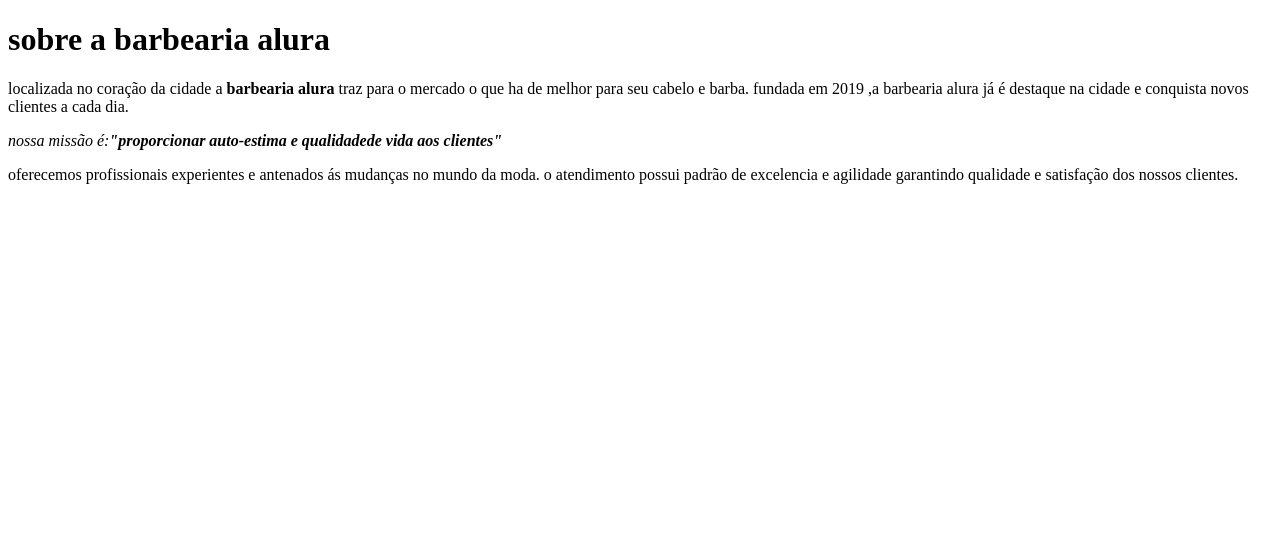
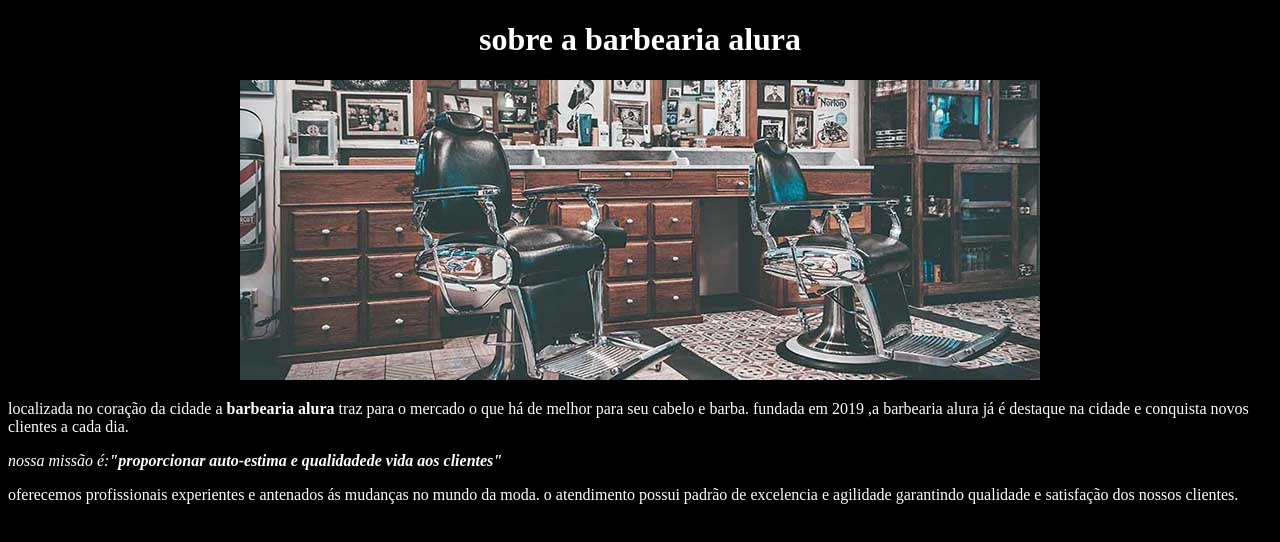
Before and after one commit to AnajuliaIrenio1A/projetohtmlana1a, a plain HTML site: page index.html in a window 1280 px wide. Drawn offline with Linux system fonts and the light colour scheme.

Commit message:
aula31/10

```diff
--- a/index.html
+++ b/index.html
@@ -4,11 +4,15 @@
     <meta charset="UTF-8">
     <meta name="viewport" content="width=device-width, initial-scale=1.0">
     <title>barbearia alura</title>
+    <link rel="stylesheet" href="style.css">
 </head>
 <body>
 <h1>sobre a barbearia alura</h1>
+<div class="imagem-banner">
+<img src="banner.jpg" alt="">
+</div>
 <p>localizada no coração da cidade a <strong> barbearia
-     alura </strong> traz para o mercado o que ha de melhor para seu cabelo
+     alura </strong> traz para o mercado o que há de melhor para seu cabelo
     e barba.
      fundada em 2019 ,a barbearia alura já é destaque na cidade e conquista novos clientes a cada dia.</p>
      <p><em> nossa missão é:<strong>"proporcionar auto-estima e qualidadede vida aos clientes" </strong></em></p>
--- /dev/null
+++ b/style.css
@@ -0,0 +1,12 @@
+body{
+    background-color: black;
+}
+h1{
+    color: white;
+    text-align: center;
+}
+p{color: white;
+}
+.imagem-banner{
+    text-align: center;
+}
```
Also changed, not shown: banner.jpg (added).
